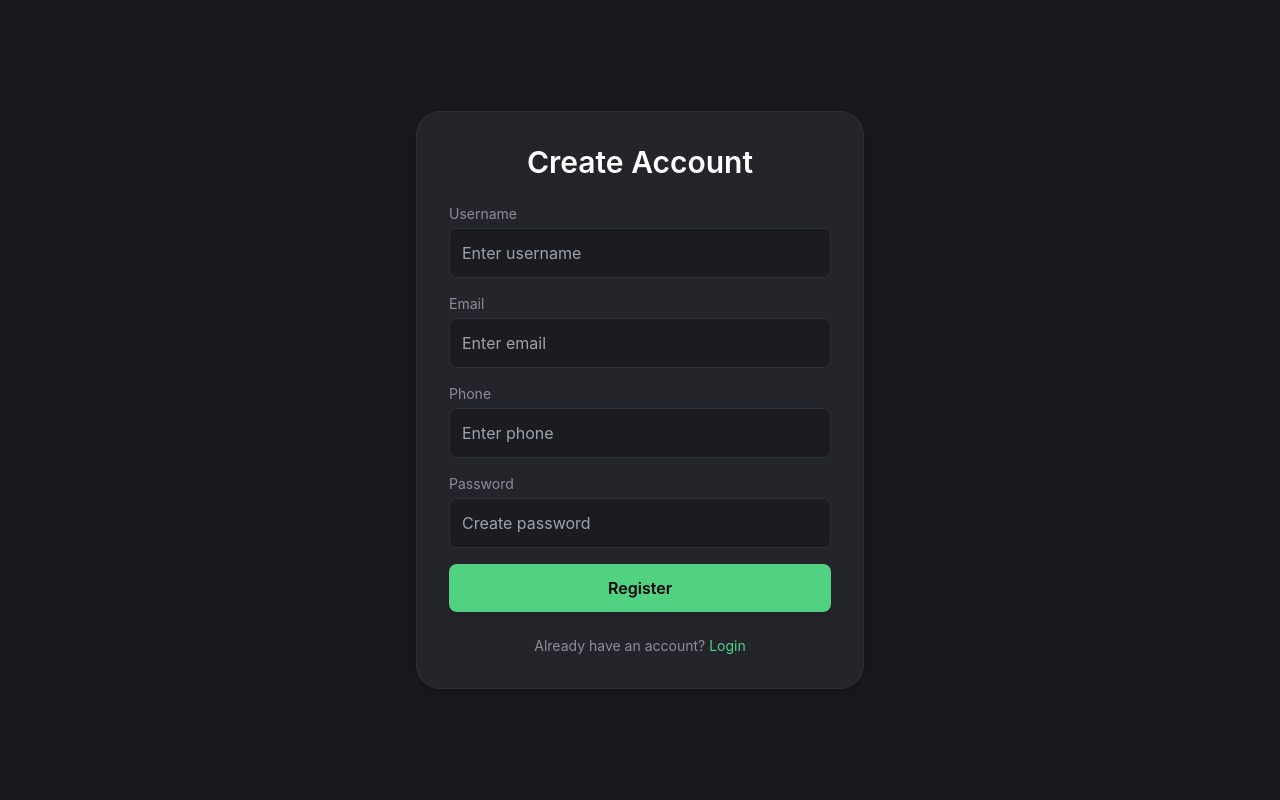
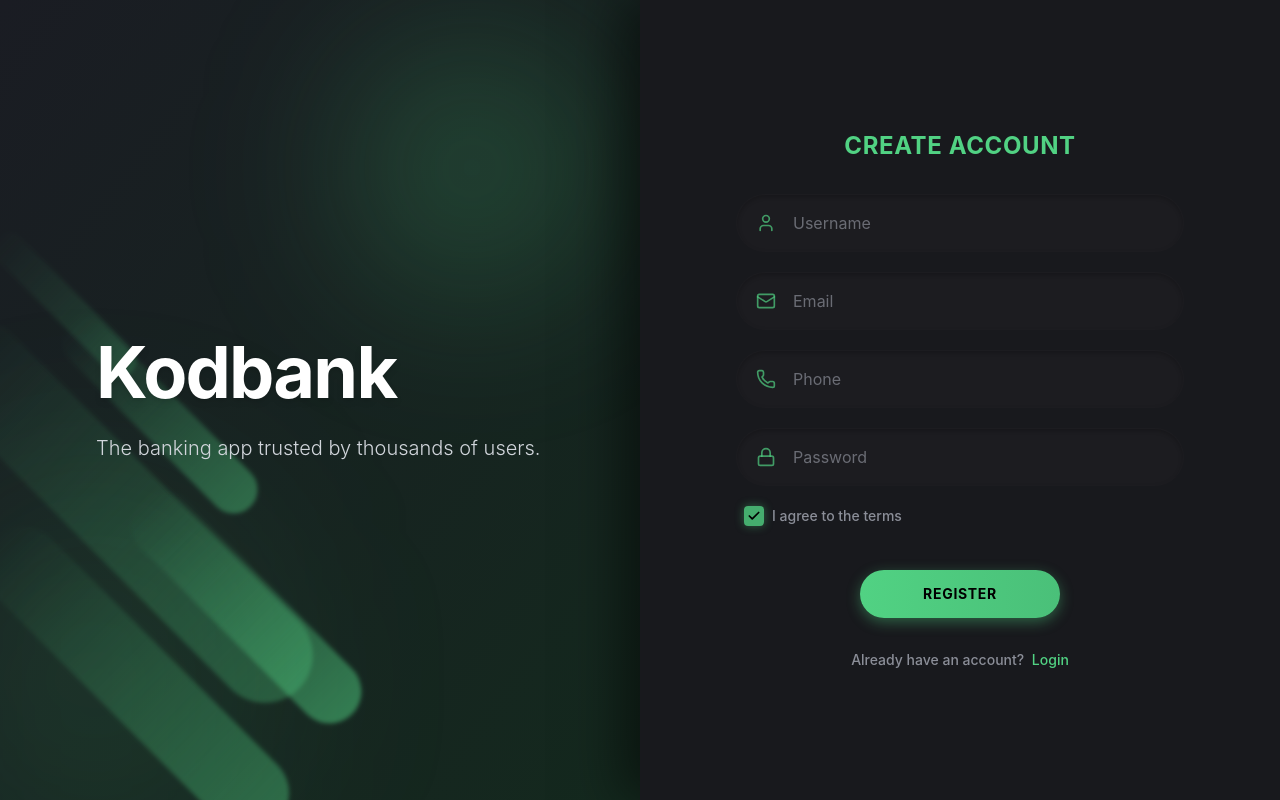
Before and after one commit to Sh3-123/kodbank, a React (Vite) app in the folder frontend/: page /register in a window 1280 px wide. Built offline with nearby package versions, Linux system fonts and the light colour scheme.

Commit message:
Redesign Login and Register layout to split screen style

```diff
--- a/frontend/src/Login.jsx
+++ b/frontend/src/Login.jsx
@@ -1,12 +1,14 @@
 import { useState } from 'react';
 import axios from 'axios';
 import { useNavigate, Link } from 'react-router-dom';
+import { User, Lock, Check } from 'lucide-react';
 
 axios.defaults.withCredentials = true;
 
 export default function Login() {
     const [form, setForm] = useState({ username: '', password: '' });
     const [error, setError] = useState('');
+    const [remember, setRemember] = useState(true);
     const navigate = useNavigate();
 
     const handleChange = (e) => {
@@ -24,26 +26,69 @@ export default function Login() {
     }
 
     return (
-        <div className="flex flex-col items-center justify-center min-h-screen p-4">
-            <div className="w-full max-w-md p-8 bg-card rounded-2xl shadow-lg border border-[#2e3039]">
-                <h2 className="text-3xl font-semibold mb-6 text-center text-white">Welcome Back</h2>
-                {error && <p className="text-red-400 mb-4 text-sm text-center bg-red-900 bg-opacity-30 p-2 rounded">{error}</p>}
-                <form onSubmit={handleLogin} className="space-y-4">
-                    <div>
-                        <label className="block text-textMuted text-sm mb-1">Username</label>
-                        <input required type="text" name="username" onChange={handleChange} className="w-full p-3 bg-inputBg text-white rounded-lg border border-[#2e3039] focus:outline-none focus:border-accent transition-colors" placeholder="Enter username" />
-                    </div>
-                    <div>
-                        <label className="block text-textMuted text-sm mb-1">Password</label>
-                        <input required type="password" name="password" onChange={handleChange} className="w-full p-3 bg-inputBg text-white rounded-lg border border-[#2e3039] focus:outline-none focus:border-accent transition-colors" placeholder="Enter password" />
-                    </div>
-                    <button type="submit" className="w-full py-3 bg-accent hover:bg-accentDark text-black font-semibold rounded-lg shadow-md transition-colors mt-2">
-                        Login
-                    </button>
-                </form>
-                <p className="mt-6 text-center text-sm text-textMuted">
-                    Don't have an account? <Link to="/register" className="text-accent hover:text-white transition-colors">Register</Link>
-                </p>
+        <div className="flex min-h-screen bg-background text-white font-sans w-full overflow-hidden">
+            {/* Left Panel */}
+            <div className="hidden lg:flex lg:w-1/2 relative bg-gradient-to-br from-[#1a1c23] to-[#14291e] overflow-hidden items-center justify-center p-12 lg:p-24">
+                {/* Decorative Elements - Green theme replacing purple/orange */}
+                <div className="absolute top-10 right-10 w-64 h-64 rounded-full bg-accent/20 blur-[80px]"></div>
+                <div className="absolute bottom-[-10%] left-[-10%] w-[50%] h-[50%] rounded-full bg-accent/10 blur-[100px]"></div>
+
+                {/* Diagonal pill shapes */}
+                <div className="absolute w-[400px] h-20 bg-gradient-to-r from-accent/0 to-accent/40 rounded-full rotate-45 bottom-[10%] left-[-10%] blur-[2px]"></div>
+                <div className="absolute w-[500px] h-24 bg-gradient-to-r from-accent/0 to-accent/30 rounded-full rotate-45 bottom-[30%] left-[-20%] blur-[2px]"></div>
+                <div className="absolute w-[300px] h-16 bg-gradient-to-r from-accent/0 to-accent/50 rounded-full rotate-45 bottom-[20%] left-[15%] blur-[2px]"></div>
+                <div className="absolute w-64 h-12 bg-gradient-to-r from-accent/0 to-accent/40 rounded-full rotate-45 bottom-[45%] left-[5%] blur-[2px]"></div>
+                <div className="absolute w-48 h-8 bg-gradient-to-r from-accent/0 to-accent/20 rounded-full rotate-45 bottom-[60%] left-[-5%] blur-[2px]"></div>
+
+                <div className="relative z-10 w-full max-w-xl">
+                    <h1 className="text-5xl lg:text-7xl font-bold mb-6 tracking-tight text-white drop-shadow-md">
+                        Kodbank
+                    </h1>
+                    <p className="text-xl text-gray-300 leading-relaxed font-light mt-4">
+                        The banking app trusted by thousands of users.
+                    </p>
+                </div>
+            </div>
+
+            {/* Right Panel (Form) */}
+            <div className="w-full lg:w-1/2 flex items-center justify-center p-8 lg:p-24 bg-background relative z-10 lg:shadow-[-20px_0_50px_rgba(0,0,0,0.5)]">
+                <div className="w-full max-w-md">
+                    <h2 className="text-2xl font-bold mb-10 text-center text-accent tracking-wide uppercase">USER LOGIN</h2>
+
+                    {error && <p className="text-red-400 mb-6 text-sm text-center bg-red-900/30 p-3 rounded-xl border border-red-500/30">{error}</p>}
+
+                    <form onSubmit={handleLogin} className="space-y-6">
+                        <div className="relative">
+                            <User className="absolute left-5 top-1/2 -translate-y-1/2 text-accent/70 w-5 h-5 pointer-events-none" />
+                            <input required type="text" name="username" onChange={handleChange} className="w-full py-4 pr-6 pl-14 bg-inputBg text-white rounded-full border border-transparent focus:outline-none focus:border-accent/50 focus:bg-[#2a2c35] transition-all placeholder:text-textMuted/70 shadow-inner shadow-black/20" placeholder="Username" />
+                        </div>
+                        <div className="relative">
+                            <Lock className="absolute left-5 top-1/2 -translate-y-1/2 text-accent/70 w-5 h-5 pointer-events-none" />
+                            <input required type="password" name="password" onChange={handleChange} className="w-full py-4 pr-6 pl-14 bg-inputBg text-white rounded-full border border-transparent focus:outline-none focus:border-accent/50 focus:bg-[#2a2c35] transition-all placeholder:text-textMuted/70 shadow-inner shadow-black/20" placeholder="Password" />
+                        </div>
+
+                        <div className="flex items-center justify-between text-sm text-textMuted px-2 font-medium">
+                            <label className="flex items-center gap-2 cursor-pointer group hover:text-gray-300 transition-colors">
+                                <div className={`w-5 h-5 rounded flex items-center justify-center transition-colors ${remember ? 'bg-accent/80 text-black shadow-[0_0_10px_rgba(81,210,131,0.4)]' : 'bg-inputBg border border-gray-600'}`}>
+                                    {remember && <Check size={14} strokeWidth={3} />}
+                                </div>
+                                <input type="checkbox" className="hidden" checked={remember} onChange={() => setRemember(!remember)} />
+                                Remember
+                            </label>
+                            <a href="#" className="hover:text-accent transition-colors">Forgot password?</a>
+                        </div>
+
+                        <div className="pt-8 flex justify-center">
+                            <button type="submit" className="w-[200px] py-3.5 bg-gradient-to-r from-accent to-[#4ac079] hover:from-[#4ac079] hover:to-[#3fb26d] text-black font-bold rounded-full shadow-[0_4px_14px_0_rgba(81,210,131,0.39)] hover:shadow-[0_6px_20px_rgba(81,210,131,0.23)] hover:-translate-y-0.5 transition-all uppercase tracking-wider text-sm flex items-center justify-center">
+                                LOGIN
+                            </button>
+                        </div>
+                    </form>
+
+                    <p className="mt-12 text-center text-sm text-textMuted font-medium">
+                        Don't have an account? <Link to="/register" className="text-accent hover:text-accentDark transition-colors ml-1">Register</Link>
+                    </p>
+                </div>
             </div>
         </div>
     );
--- a/frontend/src/Register.jsx
+++ b/frontend/src/Register.jsx
@@ -1,10 +1,12 @@
 import { useState } from 'react';
 import axios from 'axios';
 import { useNavigate, Link } from 'react-router-dom';
+import { User, Lock, Mail, Phone, Check } from 'lucide-react';
 
 export default function Register() {
     const [form, setForm] = useState({ username: '', email: '', password: '', phone: '' });
     const [error, setError] = useState('');
+    const [remember, setRemember] = useState(true);
     const navigate = useNavigate();
 
     const handleChange = (e) => {
@@ -22,34 +24,76 @@ export default function Register() {
     }
 
     return (
-        <div className="flex flex-col items-center justify-center min-h-screen p-4">
-            <div className="w-full max-w-md p-8 bg-card rounded-2xl shadow-lg border border-[#2e3039]">
-                <h2 className="text-3xl font-semibold mb-6 text-center text-white">Create Account</h2>
-                {error && <p className="text-red-400 mb-4 text-sm text-center bg-red-900 bg-opacity-30 p-2 rounded">{error}</p>}
-                <form onSubmit={handleRegister} className="space-y-4">
-                    <div>
-                        <label className="block text-textMuted text-sm mb-1">Username</label>
-                        <input required type="text" name="username" onChange={handleChange} className="w-full p-3 bg-inputBg text-white rounded-lg border border-[#2e3039] focus:outline-none focus:border-accent transition-colors" placeholder="Enter username" />
+        <div className="flex min-h-screen bg-background text-white font-sans w-full overflow-hidden">
+            {/* Left Panel */}
+            <div className="hidden lg:flex lg:w-1/2 relative bg-gradient-to-br from-[#1a1c23] to-[#14291e] overflow-hidden items-center justify-center p-12 lg:p-24">
+                {/* Decorative Elements */}
+                <div className="absolute top-10 right-10 w-64 h-64 rounded-full bg-accent/20 blur-[80px]"></div>
+                <div className="absolute bottom-[-10%] left-[-10%] w-[50%] h-[50%] rounded-full bg-accent/10 blur-[100px]"></div>
+
+                {/* Diagonal pill shapes */}
+                <div className="absolute w-[400px] h-20 bg-gradient-to-r from-accent/0 to-accent/40 rounded-full rotate-45 bottom-[10%] left-[-10%] blur-[2px]"></div>
+                <div className="absolute w-[500px] h-24 bg-gradient-to-r from-accent/0 to-accent/30 rounded-full rotate-45 bottom-[30%] left-[-20%] blur-[2px]"></div>
+                <div className="absolute w-[300px] h-16 bg-gradient-to-r from-accent/0 to-accent/50 rounded-full rotate-45 bottom-[20%] left-[15%] blur-[2px]"></div>
+                <div className="absolute w-64 h-12 bg-gradient-to-r from-accent/0 to-accent/40 rounded-full rotate-45 bottom-[45%] left-[5%] blur-[2px]"></div>
+                <div className="absolute w-48 h-8 bg-gradient-to-r from-accent/0 to-accent/20 rounded-full rotate-45 bottom-[60%] left-[-5%] blur-[2px]"></div>
+
+                <div className="relative z-10 w-full max-w-xl">
+                    <h1 className="text-5xl lg:text-7xl font-bold mb-6 tracking-tight text-white drop-shadow-md">
+                        Kodbank
+                    </h1>
+                    <p className="text-xl text-gray-300 leading-relaxed font-light mt-4">
+                        The banking app trusted by thousands of users.
+                    </p>
                 </div>
-                    <div>
-                        <label className="block text-textMuted text-sm mb-1">Email</label>
-                        <input required type="email" name="email" onChange={handleChange} className="w-full p-3 bg-inputBg text-white rounded-lg border border-[#2e3039] focus:outline-none focus:border-accent transition-colors" placeholder="Enter email" />
             </div>
-                    <div>
-                        <label className="block text-textMuted text-sm mb-1">Phone</label>
-                        <input type="text" name="phone" onChange={handleChange} className="w-full p-3 bg-inputBg text-white rounded-lg border border-[#2e3039] focus:outline-none focus:border-accent transition-colors" placeholder="Enter phone" />
+
+            {/* Right Panel (Form) */}
+            <div className="w-full lg:w-1/2 flex items-center justify-center p-8 lg:p-24 bg-background relative z-10 lg:shadow-[-20px_0_50px_rgba(0,0,0,0.5)] overflow-y-auto">
+                <div className="w-full max-w-md my-auto pt-8">
+                    <h2 className="text-2xl font-bold mb-8 text-center text-accent tracking-wide uppercase">CREATE ACCOUNT</h2>
+
+                    {error && <p className="text-red-400 mb-6 text-sm text-center bg-red-900/30 p-3 rounded-xl border border-red-500/30">{error}</p>}
+
+                    <form onSubmit={handleRegister} className="space-y-5">
+                        <div className="relative">
+                            <User className="absolute left-5 top-1/2 -translate-y-1/2 text-accent/70 w-5 h-5 pointer-events-none" />
+                            <input required type="text" name="username" onChange={handleChange} className="w-full py-4 pr-6 pl-14 bg-inputBg text-white rounded-full border border-transparent focus:outline-none focus:border-accent/50 focus:bg-[#2a2c35] transition-all placeholder:text-textMuted/70 shadow-inner shadow-black/20" placeholder="Username" />
                         </div>
-                    <div>
-                        <label className="block text-textMuted text-sm mb-1">Password</label>
-                        <input required type="password" name="password" onChange={handleChange} className="w-full p-3 bg-inputBg text-white rounded-lg border border-[#2e3039] focus:outline-none focus:border-accent transition-colors" placeholder="Create password" />
+                        <div className="relative">
+                            <Mail className="absolute left-5 top-1/2 -translate-y-1/2 text-accent/70 w-5 h-5 pointer-events-none" />
+                            <input required type="email" name="email" onChange={handleChange} className="w-full py-4 pr-6 pl-14 bg-inputBg text-white rounded-full border border-transparent focus:outline-none focus:border-accent/50 focus:bg-[#2a2c35] transition-all placeholder:text-textMuted/70 shadow-inner shadow-black/20" placeholder="Email" />
                         </div>
-                    <button type="submit" className="w-full py-3 bg-accent hover:bg-accentDark text-black font-semibold rounded-lg shadow-md transition-colors mt-2">
-                        Register
+                        <div className="relative">
+                            <Phone className="absolute left-5 top-1/2 -translate-y-1/2 text-accent/70 w-5 h-5 pointer-events-none" />
+                            <input type="text" name="phone" onChange={handleChange} className="w-full py-4 pr-6 pl-14 bg-inputBg text-white rounded-full border border-transparent focus:outline-none focus:border-accent/50 focus:bg-[#2a2c35] transition-all placeholder:text-textMuted/70 shadow-inner shadow-black/20" placeholder="Phone" />
+                        </div>
+                        <div className="relative">
+                            <Lock className="absolute left-5 top-1/2 -translate-y-1/2 text-accent/70 w-5 h-5 pointer-events-none" />
+                            <input required type="password" name="password" onChange={handleChange} className="w-full py-4 pr-6 pl-14 bg-inputBg text-white rounded-full border border-transparent focus:outline-none focus:border-accent/50 focus:bg-[#2a2c35] transition-all placeholder:text-textMuted/70 shadow-inner shadow-black/20" placeholder="Password" />
+                        </div>
+
+                        <div className="flex items-center justify-between text-sm text-textMuted px-2 font-medium">
+                            <label className="flex items-center gap-2 cursor-pointer group hover:text-gray-300 transition-colors">
+                                <div className={`w-5 h-5 rounded flex items-center justify-center transition-colors ${remember ? 'bg-accent/80 text-black shadow-[0_0_10px_rgba(81,210,131,0.4)]' : 'bg-inputBg border border-gray-600'}`}>
+                                    {remember && <Check size={14} strokeWidth={3} />}
+                                </div>
+                                <input type="checkbox" className="hidden" checked={remember} onChange={() => setRemember(!remember)} />
+                                I agree to the terms
+                            </label>
+                        </div>
+
+                        <div className="pt-6 flex justify-center">
+                            <button type="submit" className="w-[200px] py-3.5 bg-gradient-to-r from-accent to-[#4ac079] hover:from-[#4ac079] hover:to-[#3fb26d] text-black font-bold rounded-full shadow-[0_4px_14px_0_rgba(81,210,131,0.39)] hover:shadow-[0_6px_20px_rgba(81,210,131,0.23)] hover:-translate-y-0.5 transition-all uppercase tracking-wider text-sm flex items-center justify-center">
+                                REGISTER
                             </button>
+                        </div>
                     </form>
-                <p className="mt-6 text-center text-sm text-textMuted">
-                    Already have an account? <Link to="/login" className="text-accent hover:text-white transition-colors">Login</Link>
+
+                    <p className="mt-8 text-center text-sm text-textMuted font-medium pb-8">
+                        Already have an account? <Link to="/login" className="text-accent hover:text-accentDark transition-colors ml-1">Login</Link>
                     </p>
+                </div>
             </div>
         </div>
     );
```
Lines whose indentation alone changed are shown as unchanged.
